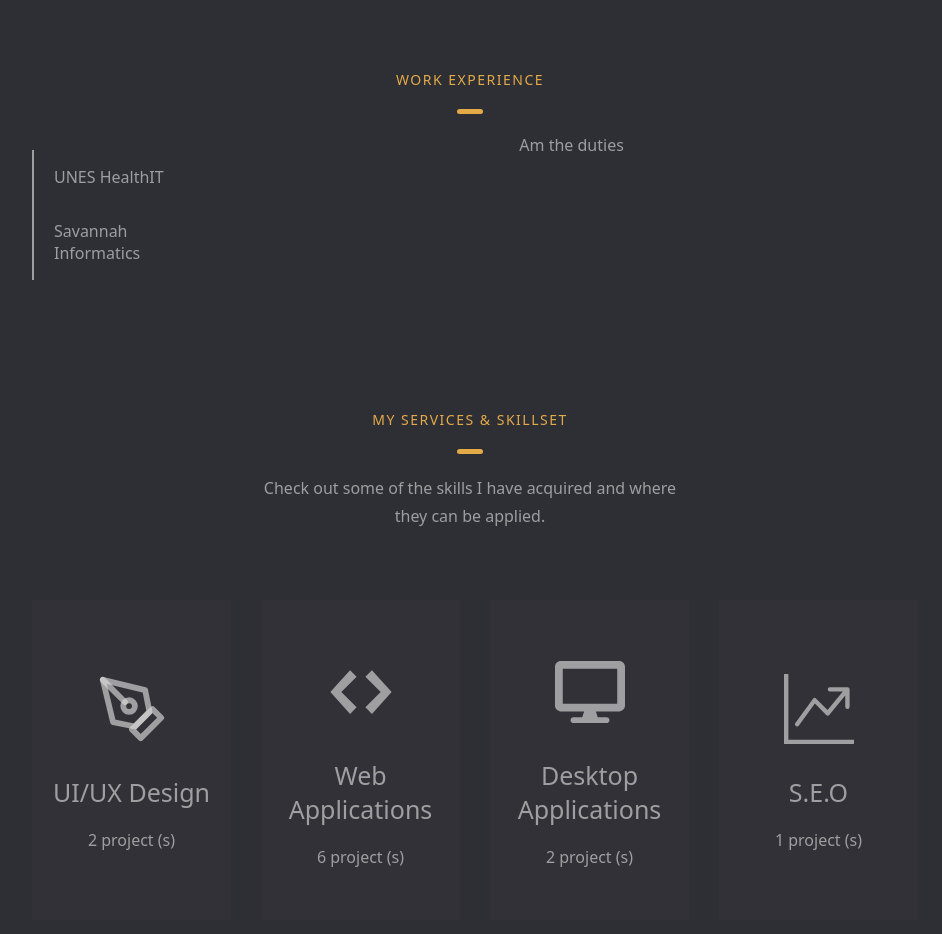
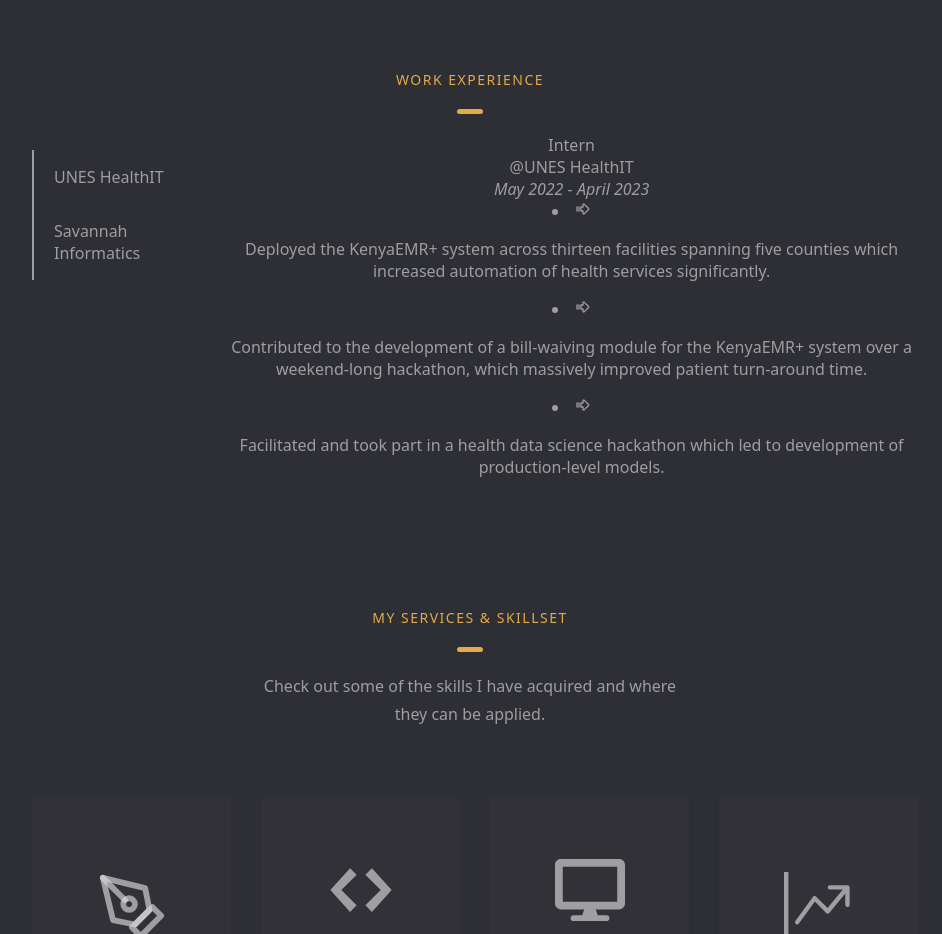
Before and after one commit to 1wes/Wes-Portfolio, a React (Create React App) app: page / in a window 1280 px wide. Shown: the part 1540-2474 px from the top of the page, without its empty margins (170-1112 px from the left). Built offline with nearby package versions, Linux system fonts and the light colour scheme; no server answers.

Commit message:
display work experience based on selected company

```diff
--- a/src/components/work.js
+++ b/src/components/work.js
@@ -1,18 +1,7 @@
 import React, { useEffect, useState} from "react";
 import './work.css';
 import { SectionHeader } from "./services";
-
-let ExperienceLayout=({showHealthIT, showSavannah})=>{
-
-    return(
-        <>
-        <div className="exp-layout">
-            <CompanyList showHealthIT={showHealthIT} showSavannah={showSavannah}/>
-            <Responsibility/>
-        </div>
-        </>
-    )
-}
+import { TbArrowBigRightLines } from 'react-icons/tb'
 
 let CompanyList=({showHealthIT, showSavannah})=>{
 
@@ -29,36 +18,91 @@ let CompanyList=({showHealthIT, showSavannah})=>{
     )
 }
 
-let Responsibility=()=>{
+let Company=({children, position, organization, started, ended})=>{
+
+    return(
+        <React.Fragment>
+            <div className="company-wrapper">
+                <div className="basic-details">
+                    <div className="position">
+                        <div className="title">{position}</div>
+                        <div className="organization"> @{organization}</div>
+                    </div>
+
+                    <div className="duration">
+                        <span><i>{started}</i></span> - <span><i>{ended}</i></span>
+                    </div>
+                </div>
+                <div>
+                    {children}
+                </div>
+            </div>
+        </React.Fragment>
+    )
+}
+
+let Accomplishment=({children})=>{
+
+    return(
+        <React.Fragment>
+            <li className="accomplishment-list">
+                <i><TbArrowBigRightLines/></i><div className="achievements-text"><p>{children}</p></div>
+            </li>
+        </React.Fragment>
+    )
+}
+
+let Responsibility=({children, position, organization, started, ended})=>{
 
     return(
 
         <React.Fragment>
             <div className="duties">
-                Am the duties
+                <Company children={children} position={position} organization={organization} started={started} ended={ended} />
             </div>
         </React.Fragment>
     )
 }
 
+let ExperienceLayout=({showHealthIT, showSavannah, children, position, organization, started, ended})=>{
+
+    return(
+        <>
+        <div className="exp-layout">
+            <CompanyList showHealthIT={showHealthIT} showSavannah={showSavannah}/>
+            <Responsibility children={children} position={position} organization={organization} started={started} ended={ended} />
+        </div>
+        </>
+    )
+}
+
+
 let Experience=()=>{
+
+    const [healthIT, setHealthIt]=useState(null);
+    const [savannah, setSavannah]=useState(null);
+    const [showHealthIt, setShowHealthIT]=useState(true);
 
     useEffect(()=>{
         let healthIT=document.getElementById('healthIT');
         setHealthIt(healthIT);
         let savannah=document.getElementById('savannah');
         setSavannah(savannah);
-    })
 
-    const [healthIT, setHealthIt]=useState(null);
-    const [savannah, setSavannah]=useState(null);
+        healthIT.classList.add('initial-active')
+    },[]);
 
     const showHealthIT=()=>{
+        setShowHealthIT(true);
+
         savannah.classList.remove('clicked-company-name');
         healthIT.classList.add('clicked-company-name');
     }
 
     const showSavannah=()=>{
+        setShowHealthIT(false);
+
+        healthIT.classList.remove('initial-active')
         healthIT.classList.remove('clicked-company-name');
         savannah.classList.add('clicked-company-name');
     }
@@ -68,7 +112,28 @@ let Experience=()=>{
             <div className="work-section">
                 <div className="work-content">
                     <SectionHeader header={`WORK EXPERIENCE`} />
-                    <ExperienceLayout showHealthIT={showHealthIT} showSavannah={showSavannah} />
+                    {
+                        showHealthIt?<ExperienceLayout showHealthIT={showHealthIT} showSavannah={showSavannah} position={`Intern`} organization={`UNES HealthIT`}
+                        started={`May 2022`} ended={`April 2023`}>
+                        <Accomplishment>
+                            Deployed the KenyaEMR+ system across thirteen facilities spanning five counties which increased automation of health
+                            services significantly.
+                        </Accomplishment>
+                        <Accomplishment>
+                            Contributed to the development of a bill-waiving module for the KenyaEMR+ system over a weekend-long hackathon, which massively improved patient
+                            turn-around time.
+                        </Accomplishment>
+                        <Accomplishment>
+                            Facilitated and took part in a health data science hackathon which led to development of production-level models.
+                        </Accomplishment>
+                    </ExperienceLayout>:<ExperienceLayout showHealthIT={showHealthIT} showSavannah={showSavannah} position={`Software developer`} organization={`Savannah Informatics`}
+                        started={`Feb 2021`} ended={`July 2021`} >
+                        <Accomplishment>
+                            Built reusable front-end components to be used in developing the company products website using React and Next.js for CMS integration.
+                        </Accomplishment>
+                    </ExperienceLayout>
+                    }
+
                 </div>
             </div>
         </React.Fragment>
```
